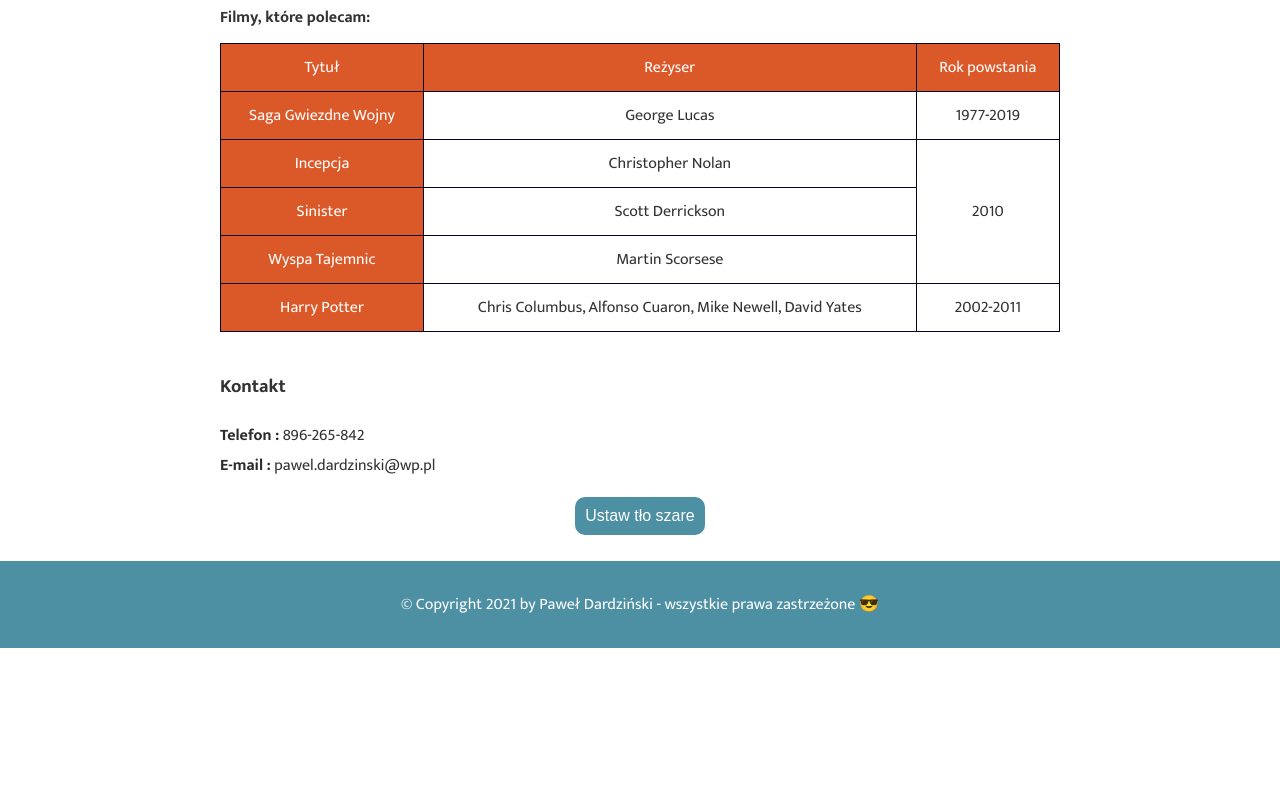
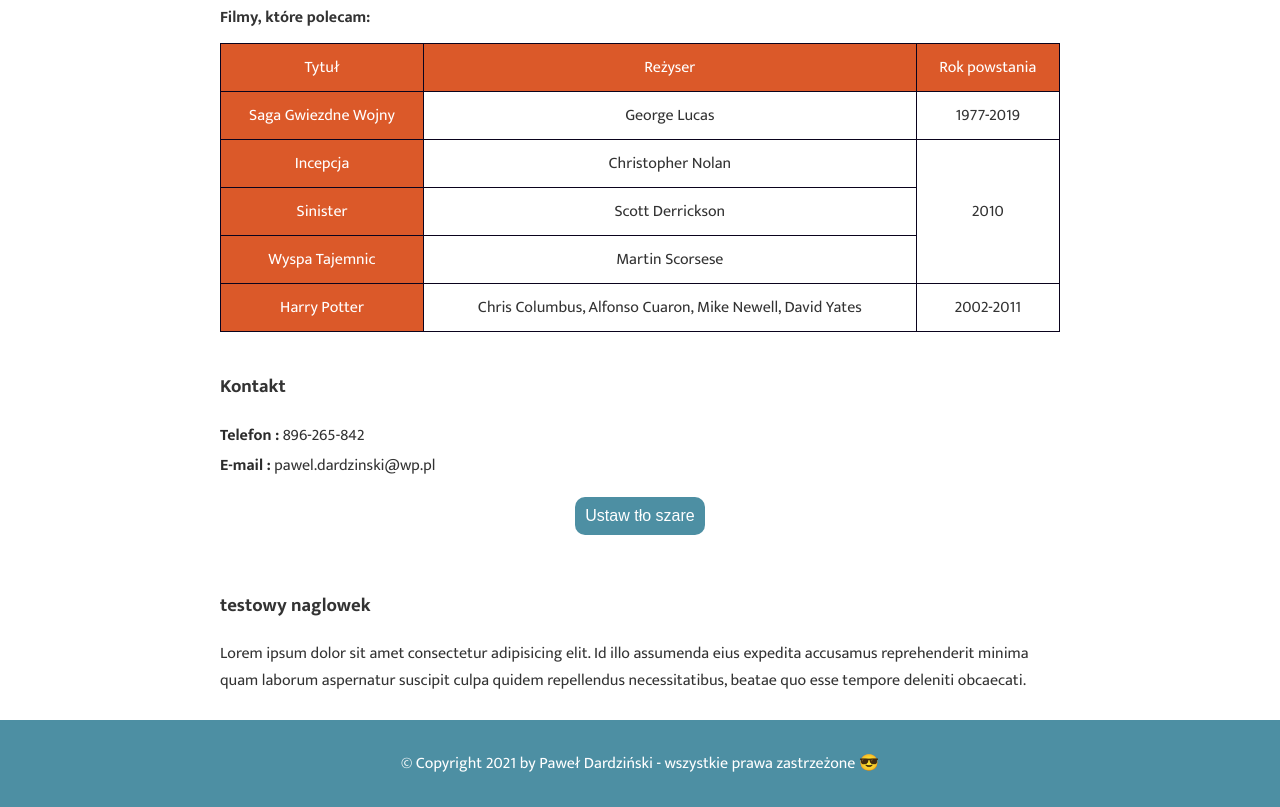
Before and after one commit to Pawel-FrontEnd/homepage, a plain HTML site: page index.html in a window 1280 px wide. Shown: the part 901-1708 px from the top of the page. Before the commit the page ends 1549 px from the top, so only its background shows below. Drawn offline with Linux system fonts and the light colour scheme.

Commit message:
added new test section

```diff
--- a/index.html
+++ b/index.html
@@ -101,6 +101,11 @@
                             class="colorName">szare</span></button>
                 </p>
             </section>
+
+            <section id="czwarta-sekcja" class="section">
+                <h3>testowy naglowek</h3>
+                <p>Lorem ipsum dolor sit amet consectetur adipisicing elit. Id illo assumenda eius expedita accusamus reprehenderit minima quam laborum aspernatur suscipit culpa quidem repellendus necessitatibus, beatae quo esse tempore deleniti obcaecati.</p>
+            </section>
         </main>
     </div>
 
```
